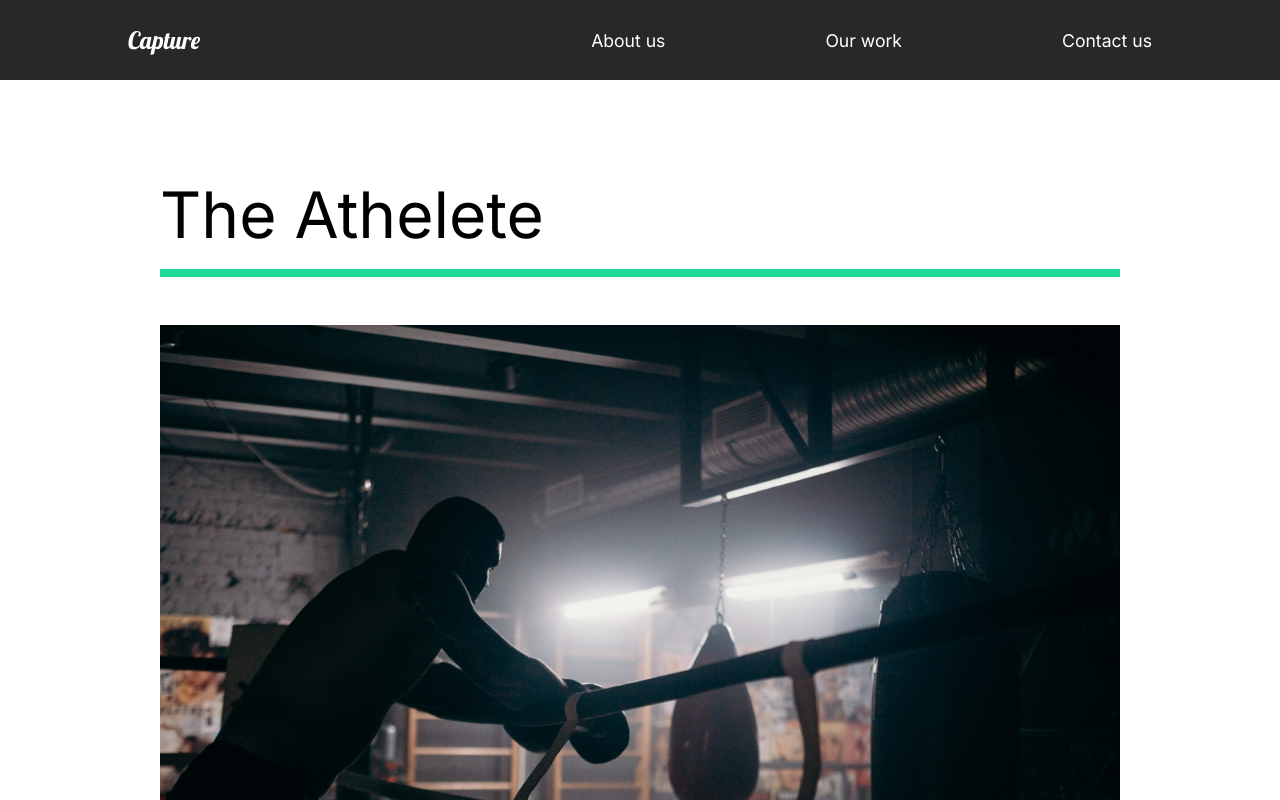
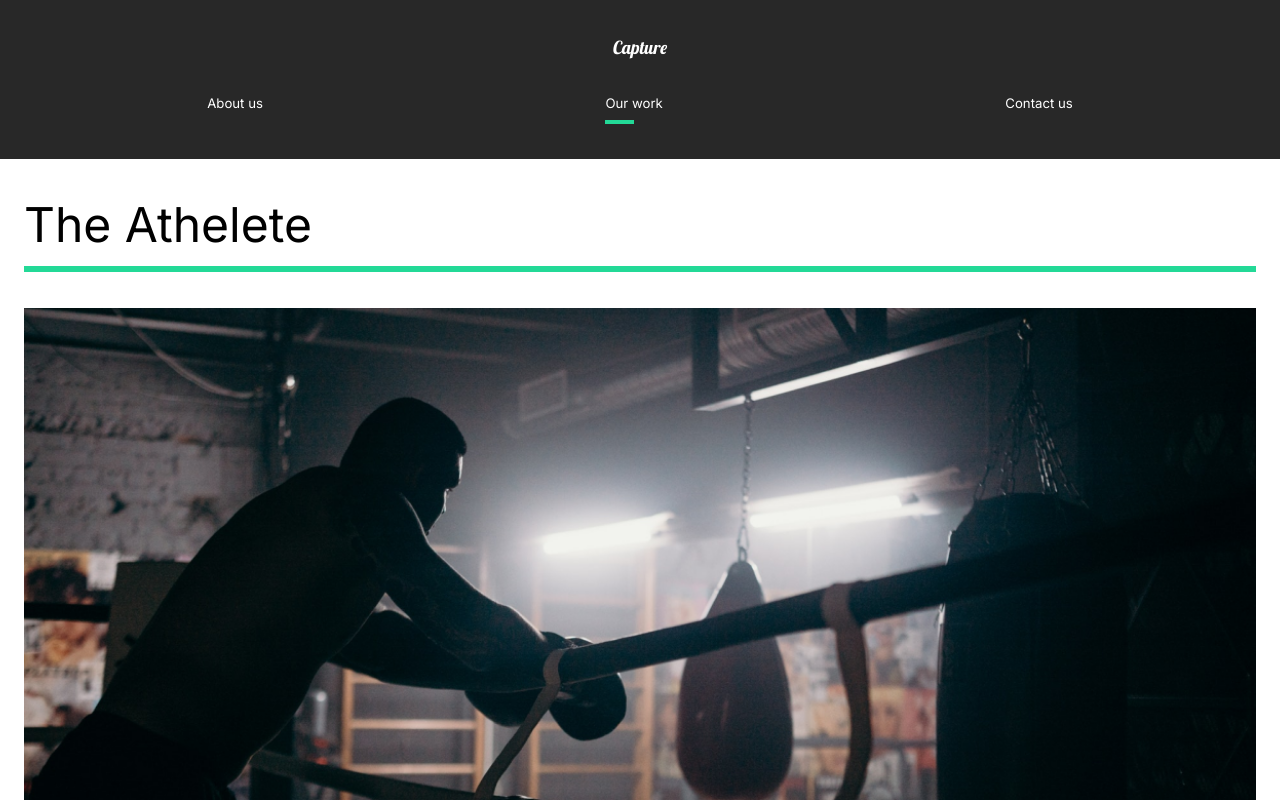
Before and after one commit to kunwar-11/portfolio-dev, a React (Create React App) app: page /work in a window 1280 px wide. Shown: the top 800 px of the page. Built offline with nearby package versions, Linux system fonts and the light colour scheme.

Commit message:
scroll animations and nav line animations

```diff
--- a/package.json
+++ b/package.json
@@ -6,7 +6,7 @@
     "@testing-library/jest-dom": "^5.11.9",
     "@testing-library/react": "^11.2.3",
     "@testing-library/user-event": "^12.6.2",
-    "framer-motion": "^3.2.2-rc.1",
+    "framer-motion": "^2.9.0",
     "react": "^17.0.1",
     "react-dom": "^17.0.1",
     "react-intersection-observer": "^8.31.0",
--- a/src/animation.js
+++ b/src/animation.js
@@ -1,7 +1,7 @@
 export const pageAnimation = {
     hidden : {
         opacity : 0,
-        y : 300
+        y : -300
     },
     show : {
         opacity : 1,
--- a/src/components/Globalstyle.js
+++ b/src/components/Globalstyle.js
@@ -1,56 +1,62 @@
-import {createGlobalStyle} from 'styled-components'
+import { createGlobalStyle } from "styled-components";
 
-const Globalstyle = createGlobalStyle `
-    * {
-        margin : 0;
-        padding : 0;
-        box-sizing : border-box;
+const GlobalStyle = createGlobalStyle`
+*{
+    margin: 0;
+    padding: 0;
+    box-sizing: border-box
+}
+html{
+    @media (max-width: 1700px){
+        font-size: 75%;
     }
 
-    body {
-        background-color : #1b1b1b;
-        font-family : 'Inter',sans-serif;
+}
+body{
+    background: #1b1b1b;
+    font-family: 'Inter', sans-serif;
+    overflow-x: hidden;
+}
+button{
+    font-weight: bold;
+    font-size: 1.1.rem;
+    cursor: pointer;
+    padding: 1rem 2rem;
+    border: 3px solid #23d997;
+    background: transparent;
+    color: white;
+    transition: all 0.5s ease;
+    font-family: 'Inter', sans-serif;
+    &:hover{
+        background-color: #23d997;
+        color: white;
     }
-
-    button {
-        font-weight : bold;
-        font-size : 1.1.rem;
-        cursor: pointer;
-        border : 3px solid #23d997;
-        padding : 1rem 2rem;
-        background : transparent;
-        color : white;
-        transition : all 0.5s ease;
-        &:hover{
-            background-color : #23d997;
-            color : white;
-        }
-    }
-    h2 {
-        font-weight : lighter;
-        font-size : 4rem;
+}
+    h2{
+        font-weight: lighter;
+        font-size: 4rem;
     }
     h3{
-        color : white
+        color: white;
     }
-    h4 {
-        font-weight : bold;
-        font-size : 2rem;
+    h4{
+        font-weight: bold;
+        font-size: 2rem;
+
     }
-    span {
-        font-weight : bold;
-        color : #23d997;
+    a{
+        font-size: 1.1rem;
     }
-    a {
-        font-size : 1.1rem
+    span{
+        font-weight: bold;
+        color:#23d997;
     }
-    p {
-        padding : 3rem 0rem;
-        color : #ccc;
-        font-size : 1.4rem;
-        line-height : 150%
+    p{
+        padding: 3rem 0rem;
+        color: #ccc;
+        font-size: 1.4rem;
+        line-height: 150%;
     }
-`
+`;
 
-
-export default Globalstyle
+export default GlobalStyle;
--- a/src/components/Nav.js
+++ b/src/components/Nav.js
@@ -1,19 +1,25 @@
 import React from 'react'
 import styled from 'styled-components'
 import {Link} from 'react-router-dom'
+import {motion} from 'framer-motion'
+import {useLocation} from 'react-router-dom'
 function Nav() {
+    const {pathname} = useLocation()
     return (
         <Navigation>
            <h1><Link id = 'logo' to = '/'>Capture</Link></h1>
            <ul>
                <li>
                    <Link to = '/'>About us</Link>
+                   <Line initial = {{width : '0%'}} animate = {{width : pathname === '/' ? '50%' : '0%'}} transition = {{duration : 1}}/>
                </li>
                <li>
                    <Link to = '/work'>Our work</Link>
+                    <Line initial = {{width : '0%'}} animate = {{width : pathname === '/work' ? '50%' : '0%'}} transition = {{duration : 1}}/>
                </li>
                <li>
                    <Link to = '/contact'>Contact us</Link>
+                    <Line initial = {{width : '0%'}} animate = {{width : pathname === '/contact' ? '50%' : '0%'}} transition = {{duration : 1}}/>
                </li>
            </ul>
         </Navigation>
@@ -27,6 +33,9 @@
     align-items : center;
     padding : 1rem 8rem;
     background : #282828;
+    position : sticky;
+    top : 0;
+    z-index : 10;
     a {
         color : white;
         text-decoration : none;
@@ -44,5 +53,33 @@
         padding-left : 10rem;
         position : relative;
     }
+    @media (max-width: 1300px) {
+    flex-direction: column;
+    padding: 2rem 1rem;
+    #logo {
+      display: inline-block;
+      margin: 1rem;
+    }
+    ul {
+      padding: 2rem;
+      justify-content: space-around;
+      width: 100%;
+      li {
+        padding: 0;
+      }
+    }
+  }
 `
+
+const Line = styled(motion.div)`
+  height: 0.3rem;
+  background: #23d997;
+  width: 0%;
+  position: absolute;
+  bottom: -80%;
+  left: 60%;
+  @media (max-width: 1300px) {
+    left: 0%;
+  }
+`;
 export default Nav
--- /dev/null
+++ b/src/components/ScrollTop.js
@@ -0,0 +1,15 @@
+import {useEffect} from 'react'
+import {useLocation} from 'react-router-dom'
+
+function ScrollTop() {
+    const {pathname}  = useLocation();
+    useEffect (() => {
+        window.scroll({
+            top : 0,
+            left : 0
+        })
+    }, [pathname])
+    return null;
+}
+
+export default ScrollTop
--- a/src/components/ServicesSection.js
+++ b/src/components/ServicesSection.js
@@ -53,30 +53,32 @@
 }
 
 const Services = styled(Aboutus)`
-    padding : 5rem 4.5rem;
   h2 {
-        padding-bottom : 5rem;
+    padding-bottom: 5rem;
   }
   p {
-        padding : 2rem 0rem 4rem 0rem;
+    width: 70%;
+    padding: 2rem 0rem 4rem 0rem;
   }
-`
+`;
 const Cards = styled.div`
-    display : flex;
-    flex-wrap : wrap;
-`
-
+  display: flex;
+  flex-wrap: wrap;
+  @media (max-width: 1300px) {
+    justify-content: center;
+  }
+`;
 const Card = styled.div`
-    flex-basis : 20rem;
-    .service__card__header{
-        display : flex;
-        align-items : center;
+  flex-basis: 20rem;
+  .icon {
+    display: flex;
+    align-items: center;
     h3 {
-            margin-left : 1rem;
-            padding : 1rem;
-            background-color : white;
-            color : black;
+      margin-left: 1rem;
+      background: white;
+      color: black;
+      padding: 1rem;
     }
   }
-`
+`;
 export default ServicesSection
--- a/src/pages/Aboutus.js
+++ b/src/pages/Aboutus.js
@@ -5,12 +5,14 @@
 
 import {motion} from 'framer-motion'
 import {pageAnimation} from '../animation'
+import ScrollTop  from '../components/ScrollTop'
 function Aboutus() {
     return (
         <motion.div exit='exit' variants = {pageAnimation} initial = 'hidden' animate = 'show' className = 'aboutUs__page'>
             <AboutSection />
             <ServicesSection />
             <Faq />
+            <ScrollTop />
         </motion.div>
     )
 }
--- a/src/pages/Contactus.js
+++ b/src/pages/Contactus.js
@@ -1,12 +1,66 @@
 import React from 'react'
 import {motion} from 'framer-motion'
-import {pageAnimation} from '../animation'
+import {pageAnimation , titleAnimation} from '../animation'
+import styled from 'styled-components'
 function Contactus() {
     return (
-        <motion.div exit='exit' variants = {pageAnimation} initial = 'hidden' animate = 'show'>
-            <h1>COntact form</h1>
-        </motion.div>
+        <Contact exit='exit' variants = {pageAnimation} initial = 'hidden' animate = 'show' style = {{backgroundColor : '#fff'}}>
+            <Title>
+                <Hide>
+                    <motion.h2 variants = {titleAnimation}>Get In Touch</motion.h2>
+                </Hide>
+            </Title>
+            <Hide>
+            <Links variants = {titleAnimation}>
+                <Circle />
+                <h2>Send A message</h2>
+            </Links>
+            </Hide>
+            <Hide>
+            <Links variants = {titleAnimation}>
+                <Circle />
+                <h2>Contact via E mail</h2>
+            </Links>
+            </Hide>
+            <Hide>
+            <Links variants = {titleAnimation}>
+                <Circle />
+                <h2>Social media</h2>
+            </Links>
+            </Hide>
+        </Contact>
     )
 }
-
+const Contact = styled(motion.div)`
+    padding: 5rem 10rem;
+  color: #353535;
+  min-height: 90vh;
+  @media (max-width: 1500px) {
+    padding: 2rem;
+    font-size: 1rem;
+  }
+`
+const Title = styled.div`
+    margin-bottom : 4rem;
+    color : black;
+    @media (max-width: 1500px) {
+    margin-top: 5rem;
+  }
+`
+const Hide = styled.div`
+    overflow : hidden;
+`
+const Links = styled(motion.div)`
+    display : flex;
+    align-items : center;
+    h2 {
+        margin : 2rem
+    }
+`
+const Circle = styled.div`
+  border-radius: 50%;
+  width: 3rem;
+  height: 3rem;
+  background: #353535;
+`;
 export default Contactus
--- a/src/pages/Moviedetail.js
+++ b/src/pages/Moviedetail.js
@@ -37,55 +37,58 @@
 }
 
 const Details = styled(motion.div)`
-    color : white;
-`
-
+  color: white;
+`;
 const Heading = styled.div`
-    min-height : 90vh;
-    padding-top : 20vh;
-    position : relative;
+  min-height: 90vh;
+  padding-top: 20vh;
+  position: relative;
   h2 {
-        position : absolute;
-        top : 10%;
-        left : 50%;
-        transform : translate(-50% , -10%)
+    position: absolute;
+    top: 10%;
+    left: 50%;
+    transform: translate(-50%, -10%);
   }
   img {
-        width : 100%;
-        height : 80vh;
-        object-fit : cover;
+    width: 100%;
+    height: 70vh;
+    object-fit: cover;
   }
-`
+`;
 const Awards = styled.div`
-    min-height : 80vh;
-    display :flex;
-    margin : 5rem 10rem;
-    align-items : center;
-    justify-content : space-around;
-`
+  min-height: 80vh;
+  display: flex;
+  margin: 5rem 10rem;
+  align-items: center;
+  justify-content: space-around;
+  @media (max-width: 1500px) {
+    display: block;
+    margin: 2rem 2rem;
+  }
+`;
 const AwardStyle = styled.div`
-    padding : 5rem;
+  padding: 5rem;
   h3 {
-        font-size : 2rem;
+    font-size: 2rem;
   }
   .line {
-        width : 100%;
-        height : 0.5rem;
-        background : #23d997;
-        margin : 1rem 0rem;
+    width: 100%;
+    background: #23d997;
+    height: 0.5rem;
+    margin: 1rem 0rem;
   }
-    p{
-        padding : 2rem 0rem;
+  p {
+    padding: 2rem 0rem;
   }
-`
+`;
 const ImageDisplay = styled.div`
-    min-height : 50vh;
+  min-height: 50vh;
   img {
-        width : 100%;
-        height : 100vh;
+    width: 100%;
+    height: 100vh;
     object-fit: cover;
   }
-`
+`;
 const Award = ({title , description}) => {
     return (
         <AwardStyle>
--- a/src/pages/Ourwork.js
+++ b/src/pages/Ourwork.js
@@ -4,11 +4,14 @@
 import athlete from '../img/athlete-small.png'
 import theracer from '../img/theracer-small.png'
 import goodtimes from '../img/goodtimes-small.png'
-
+import {useScroll} from '../components/useScroll'
 import {motion} from 'framer-motion'
 import {pageAnimation , fade ,imageAnimation , lineAnimation , slider , sliderContainer} from '../animation'
+import ScrollTop from '../components/ScrollTop'
 
 function Ourwork() {
+    const [element , control] = useScroll()
+    const [element1 , control1] = useScroll()
     return (
         <Work style = {{backgroundColor : '#fff'}} exit='exit' variants = {pageAnimation} initial = 'hidden' animate = 'show'>
             <motion.div variants = {sliderContainer}>
@@ -26,7 +29,7 @@
                     </Hide>
                 </Link>
             </Movie>
-            <Movie>
+            <Movie variants = {fade} ref = {element} animate = {control} initial = 'hidden'>
                 <motion.h2 variants = {fade}>The Racer</motion.h2>
                 <motion.div variants = {lineAnimation} className="line"></motion.div>
                 <Link to = '/work/the-racer'>
@@ -35,7 +38,7 @@
                     </Hide>
                 </Link>
             </Movie>
-            <Movie>
+            <Movie variants = {fade} ref = {element1} animate = {control1} initial = 'hidden'>
                 <motion.h2 variants = {fade}>Good Times</motion.h2>
                 <motion.div variants = {lineAnimation} className="line"></motion.div>
                 <Link to = '/work/good-times'>
@@ -44,53 +47,57 @@
                     </Hide>
                 </Link>
             </Movie>
+            <ScrollTop />
         </Work>
     )
 }
 
 const Work = styled(motion.div)`
-    min-height : 100vh;
-    overflow : hidden;
-    padding : 5rem 10rem;
-    h2 {
-        padding : 1rem 0rem;
-    }
-`
-const Movie = styled.div`
-    padding-bottom : 10rem;
-    .line {
-        height : 0.5rem;
-        background-color : #23d997;
-        margin-bottom : 3rem;
-    }
-    img{
-        width : 100%;
-        height : 80vh;
-        object-fit : cover;
-    }
-`
+  min-height: 100vh;
+  overflow: hidden;
+  padding: 5rem 10rem;
+  @media (max-width: 1300px) {
+    padding: 2rem 2rem;
+  }
+  h2 {
+    padding: 1rem 0rem;
+  }
+`;
+const Movie = styled(motion.div)`
+  padding-bottom: 10rem;
+  .line {
+    height: 0.5rem;
+    background: #23d997;
+    margin-bottom: 3rem;
+  }
+  img {
+    width: 100%;
+    height: 70vh;
+    object-fit: cover;
+  }
+`;
+const Hide = styled.div`
+  overflow: hidden;
+`;
 
-const Hide = styled.div`
-    overflow : hidden;
-`
+//Frame Animation
+const Frame1 = styled(motion.div)`
+  position: fixed;
+  left: 0;
+  top: 10%;
+  width: 100%;
+  height: 100vh;
+  background: #fffebf;
+  z-index: 2;
+`;
+const Frame2 = styled(Frame1)`
+  background: #ff8efb;
+`;
+const Frame3 = styled(Frame1)`
+  background: #8ed2ff;
+`;
+const Frame4 = styled(Frame1)`
+  background: #8effa0;
+`;
 
-const Frame1 = styled(motion.div)`
-    position : fixed;
-    left : 0;
-    top : 10%;
-    background-color : #fffebf;
-    width : 100%;
-    height : 100vh;
-    z-index : 2;
-`
-
-const Frame2 = styled(Frame1)`
-    background-color : #ff8efb;
-`
-const Frame3 = styled(Frame1)`
-    background-color : #8ed2ff;
-`
-const Frame4 = styled(Frame1)`
-    background-color : #8effa0;
-`
 export default Ourwork
```
Also changed, not shown: src/styles.js (+11 -0 lines), 2 other files (tests, documents, lock files or other folders). Lines whose indentation alone changed are shown as unchanged.
